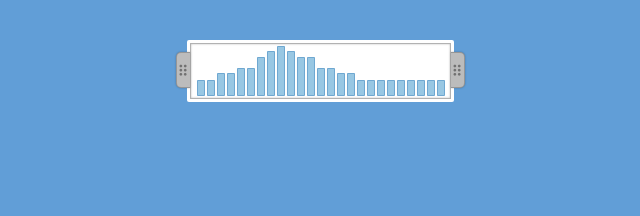
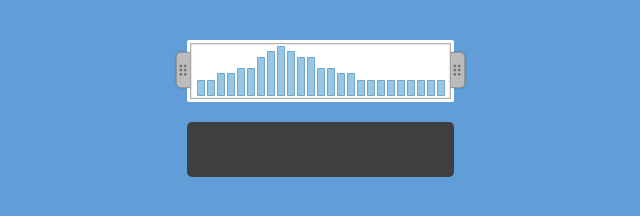
Before and after one commit to pelagios/timerange-selector, a plain HTML site: page docs/index.html in a window 1280 px wide. Shown: the whole page, without its empty margins (320-960 px from the left). Drawn offline with nearby package versions, Linux system fonts and the light colour scheme.

Commit message:
Demo page

```diff
--- a/docs/index.html
+++ b/docs/index.html
@@ -34,11 +34,14 @@
           { "1000" : 1  }
         ];
 
+        var log = document.getElementById('log');
+
         var t = new Pelagios.TimerangeSelector(document.getElementById('container'));
         t.update(data);
         t.on('changed', function(evt) {
-          console.log(evt);
+          log.innerHTML = JSON.stringify(evt);
         });
+
       });
     </script>
     <style>
@@ -58,9 +61,21 @@
         border-radius:2px;
         padding:6px;
       }
+
+      #log {
+        margin:20px auto 0 auto;
+        width:255;
+        background-color:#3F3F3F;
+        color:#DCDCDC;
+        font-family:monospace;
+        border-radius:5px;
+        padding:20px 6px;
+        text-align:center;
+      }
     </style>
   </head>
   <body>
     <div id="container"></div>
+    <div id="log">&nbsp;</div>
   </body>
 </html>
```
